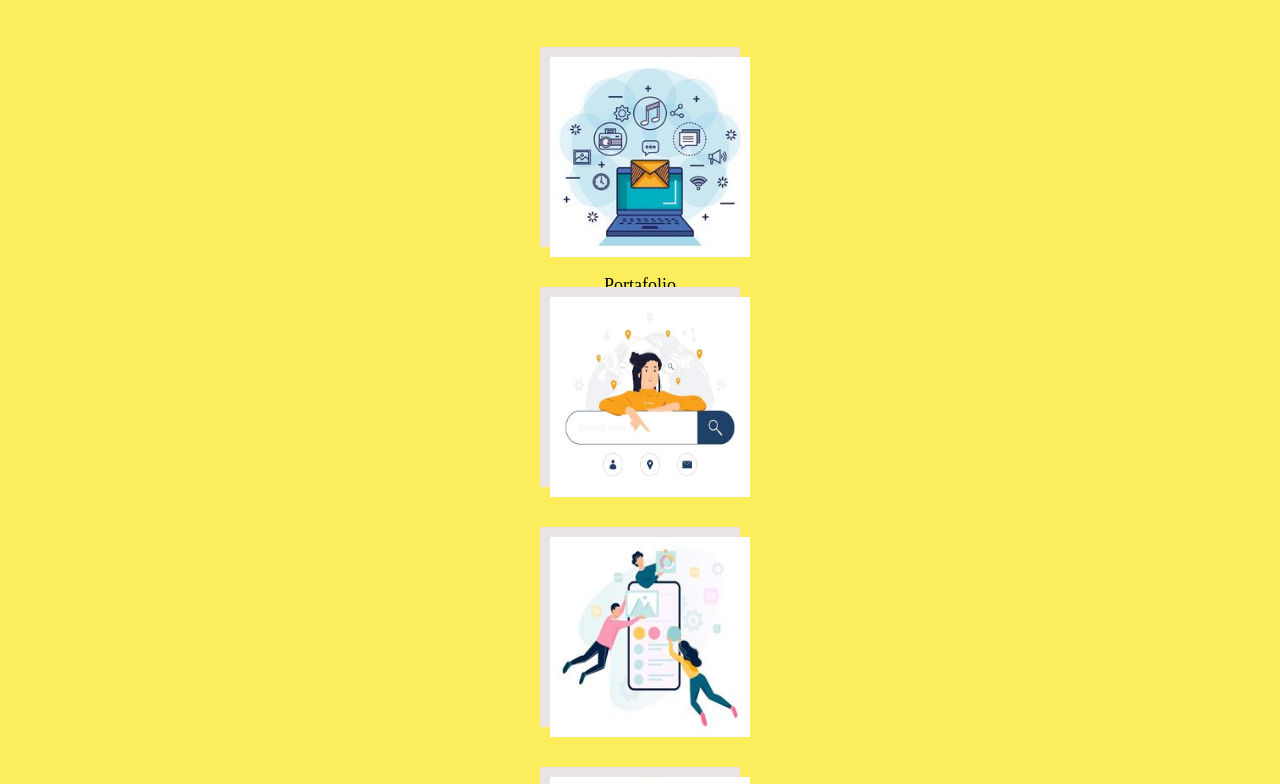
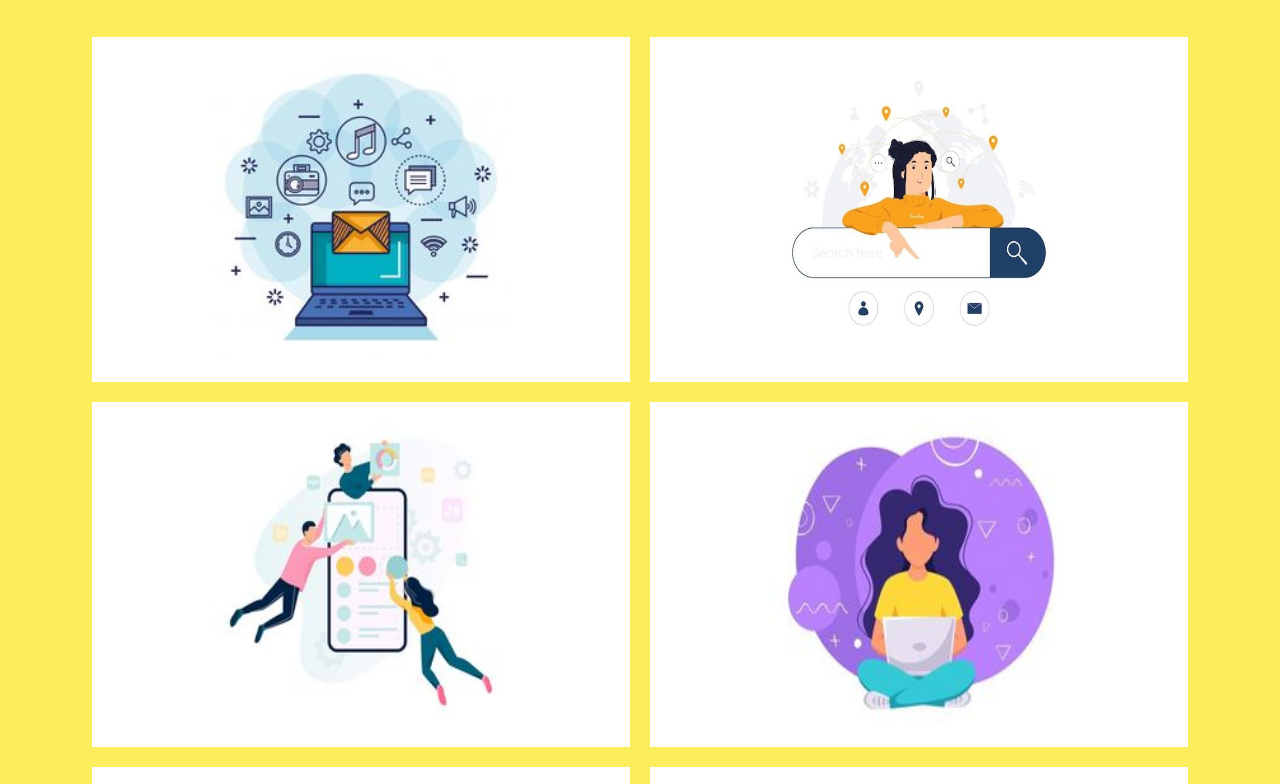
Before and after one commit to Melanyrc19/Portafolio-ADA-MelanyRodriguez, a plain HTML site: page index.html in a window 1280 px wide. Shown: the part 1238-2022 px from the top of the page. Drawn offline with Linux system fonts and the light colour scheme.

Commit message:
cambie los colores

```diff
--- a/index.html
+++ b/index.html
@@ -20,7 +20,7 @@
           Futura desarrolladora
         </p>
         </div>
-        <img id="imagen-hero" src="https://i.pinimg.com/736x/ac/2e/ea/ac2eea7ff7c76aff36c2e7a090f7018f.jpg" alt="">
+        <img id="imagen-hero" src="./img/perfil.jpg">
         <div class="contenedor-sobremi">
             <h4>Un poquito de mi:</h4>
             <p>
@@ -57,8 +57,7 @@
             <h3 id="proyectos">Mis proyectos</h3>
             <div class="misproyectos-cards">
                 <section class="card proyecto">
-                 <a class="hover" href="#arriba"><img class="card-img" src="./img/mensaje.jpg" alt=""></a>
-                 <p class="hide">Portafolio</p>
+                 <a href="#arriba"><img class="card-img" src="./img/mensaje.jpg" alt=""></a>
                 </section>
                 <section class="card proyecto">
                  <a href="#arriba"><img class="card-img" src="./img/inv.jpg" alt=""></a>
@@ -71,6 +70,9 @@
                 </section>
                 <section class="card proyecto">
                  <a href="#arriba "><img class="card-img" src="./img/investigador.jpg" alt=""></a>
+                </section>
+                <section class="card proyecto">
+                    <a href="#arriba "><img class="card-img" src="./img/proyecto4.png" alt=""></a>
                 </section>
             </div>
         </section>
--- a/styles/style.css
+++ b/styles/style.css
@@ -11,6 +11,8 @@ body {
 }
 
 nav {
+    position: sticky;
+    z-index: 9999;
     margin: 0;
     display: flex;
     align-items: center;
@@ -56,7 +58,7 @@ nav a {
 
 .contenedor-sobremi {
     margin: 0;
-    background-color: rgba(255, 255, 255, 0.211);
+    background-color: rgba(255, 200, 0, 0.381);
     text-align: justify;
     height: 290px;
 }
@@ -94,7 +96,7 @@ main {
     box-sizing: border-box;
     margin: 0;
     padding: 5px;
-    background-color:rgb(120, 213, 216);
+    background-color:rgba(111, 205, 147, 0.789);
 }
 
 .contenedor-cards {
@@ -122,7 +124,7 @@ main {
 .contenedor-misproyectos {
     text-align: center;
     background-color: rgba(249, 229, 17, 0.685);
-    height: 1405px;
+    height: 1605px;
     margin: 0;
 }
 
@@ -145,15 +147,21 @@ main {
 .card-img{
     width: 100%;
     height: 100%;
+    transition: all ease-in-out 0.4s;
+}
+.card-img:hover{
+    transform: scale(1.1);
+
 }
 
 .misproyectos-cards a {
     text-decoration: none;
     color: black;
+    width: 100%;
+    height: 100%;
 }
 
 .proyecto {
-    background-color: rgb(233, 229, 229);
     width: 200px;
     margin: 20px 0 20px 0;
     height: 200px;
@@ -194,7 +202,7 @@ main {
     width: 100%;
     height: 430px;
     text-align: center;
-    background-color: rgba(255, 238, 46, 0.589);
+    background-color: rgba(255, 200, 0, 0.381);
 }
 
 .input {
@@ -217,8 +225,8 @@ main {
 
 footer nav {
     width: 100%;
-    height: 80px;
-    background-color: rgba(13, 36, 69, 0.789);
+    height: 120px;
+    background-color: rgba(111, 205, 147, 0.789);
     font-size: 11px;
 }
 
@@ -282,21 +290,25 @@ main .contenedor-conocimientos h3{
     font-size: 40px;
 
 }
-.contenedor-misproyectos{
-    height: 900px;
+/* .contenedor-misproyectos{
+    height: 8000px;
+    width: 100%;
+} */
+
+.proyecto{
+    width: 42%;
+    height: 100%;
+    margin: 10px;
+}
+.proyecto a{
+    width: 100%;
+    height: 100%;
 }
 
-.misproyectos-cards{
-    display: flex;
-    flex-direction: column;
-
+ .card-img{
+    width: 300px;
+    height: 300px;
+    margin: 20px;
 
 }
-
-.contenedor-misproyectos img{
-    display: block;
-    width: 200px;
-    height: 200px;
-    margin: 10px;
 }
-}
```
Also changed, not shown: img/perfil.jpg (added).
